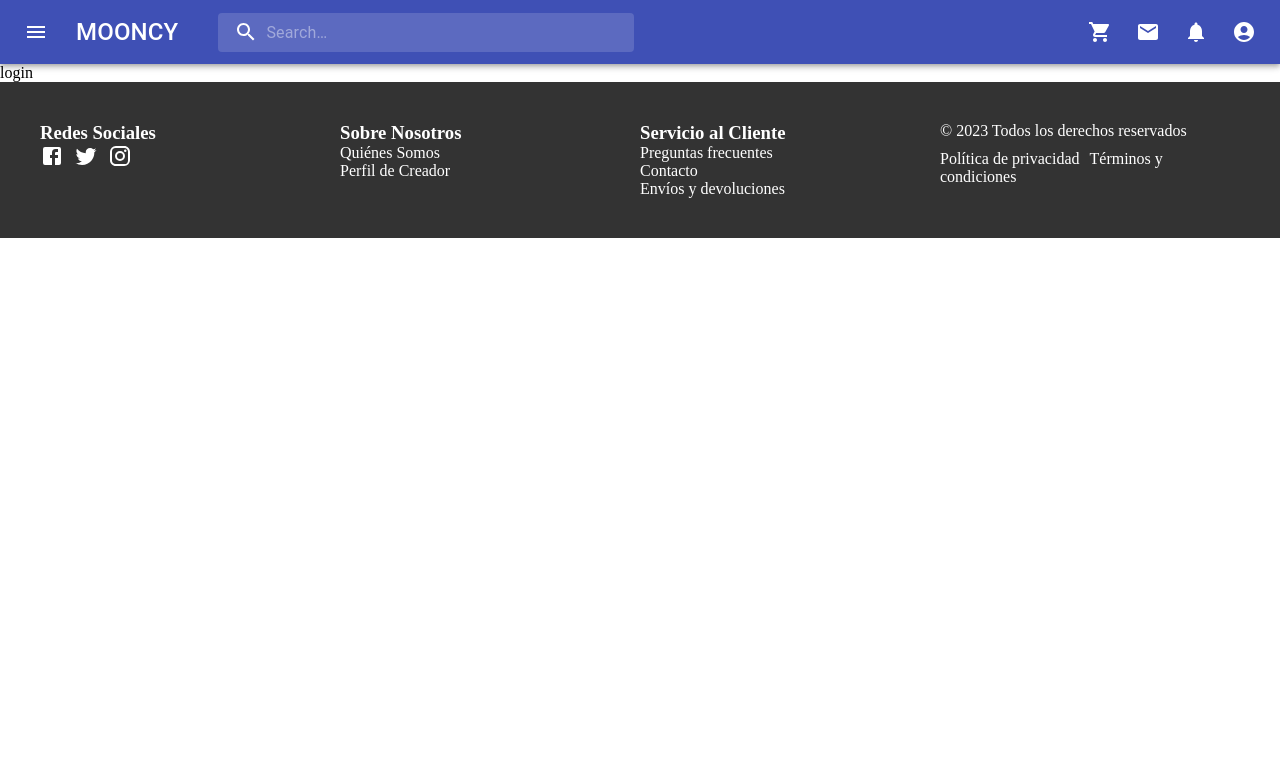
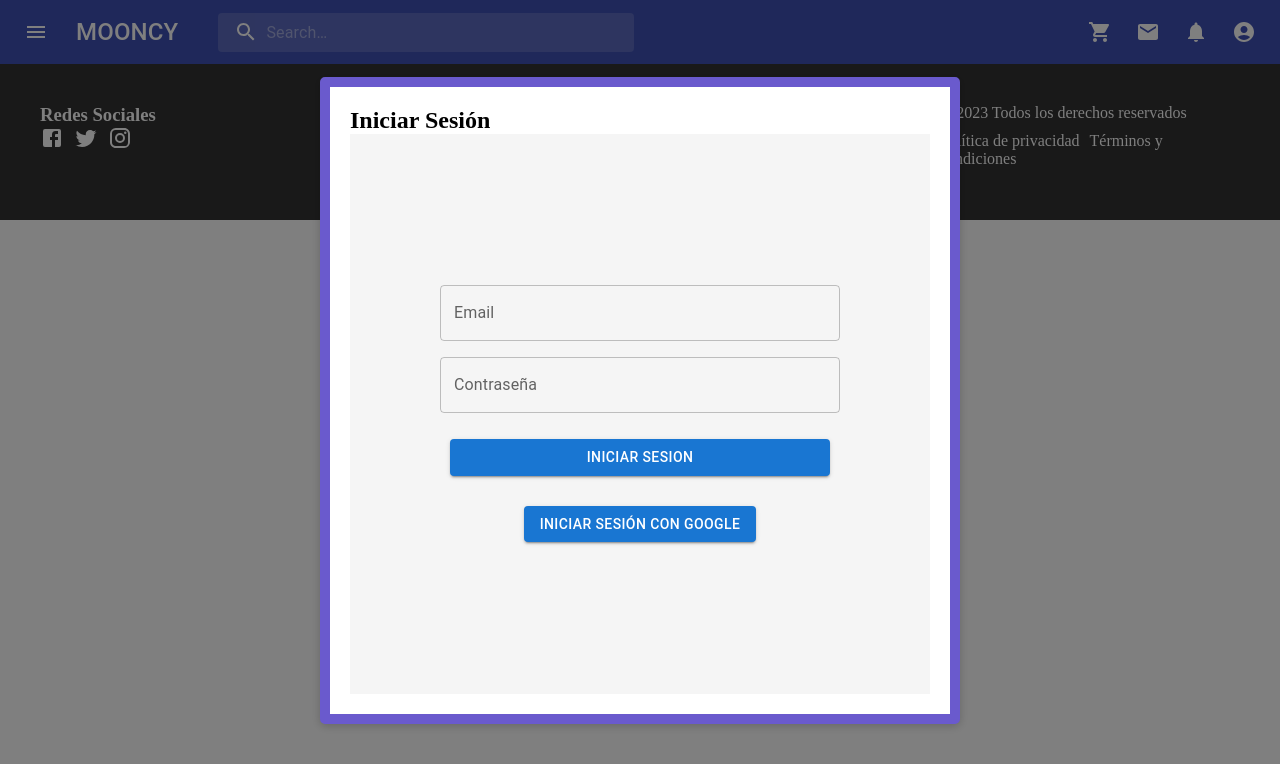
Before and after one commit to joaquinGV/Ecommerce-StarJewerly, a React (Vite) app in the folder React-StarJewerlyProject/: page /Ecommerce-StarJewerly/login in a window 1280 px wide. Shown: the top 764 px of the page. Built offline with nearby package versions, Linux system fonts and the light colour scheme; no server answers.

Commit message:
Creacion de cuenta e inicio de sesion actualizado

```diff
--- a/React-StarJewerlyProject/src/components/page/checkout/Checkout.jsx
+++ b/React-StarJewerlyProject/src/components/page/checkout/Checkout.jsx
@@ -33,7 +33,7 @@ const CheckoutContainer = () => {
       const order = {
         buyer: {
           name: user.displayName,
-          phone: user.uid,
+          phone: user.phoneNumber,
           email: user.email,
         },
         items: cart,
@@ -67,11 +67,10 @@ const CheckoutContainer = () => {
 
   return (
     <>
-      {user ? (
+      {orderId ? (
         <div className="checkout-container">
           <h1 className="checkout-title">Compra realizada</h1>
           <div className="order-info">
-            {orderId ? (
             <div>
               <h3 className="success-message">Gracias por su compra.</h3>
               <h4>Su número de compra es: {orderId}</h4>
@@ -79,16 +78,18 @@ const CheckoutContainer = () => {
                 Volver a comprar
               </Link>
             </div>
-            ) : (
-              <p className="processing-message">Procesando...</p>
-            )}
           </div>
         </div>
       ) : (
-        <CheckLoginContainer />
+        <>
+          {cart.length > 0 ? (
+            !user && <CheckLoginContainer />
+          ) : (
+            <p>Nada que mostrar</p>
+          )}
+        </>
       )}
     </>
   );
 };
-
 export default CheckoutContainer;
--- /dev/null
+++ b/React-StarJewerlyProject/src/components/page/login/login.css
@@ -0,0 +1,30 @@
+.popup-overlay {
+    position: fixed;
+    top: 0;
+    left: 0;
+    width: 100%;
+    height: 100%;
+    background-color: rgba(0, 0, 0, 0.5);
+    display: flex;
+    justify-content: center;
+    align-items: center;
+  }
+
+  .popup-content {
+    background-color: white;
+    padding: 20px;
+    border-radius: 5px;
+    box-shadow: 0px 2px 10px rgba(0, 0, 0, 0.2);
+  }
+
+  .form-container {
+    padding: 40px;
+    display: flex;
+    flex-direction: column;
+    align-items: center;
+    justify-content: center;
+    min-height: 70vh;
+    background-color: #f5f5f5;
+    text-align: center;
+    width: auto;
+  }
--- a/React-StarJewerlyProject/src/components/page/login/login.jsx
+++ b/React-StarJewerlyProject/src/components/page/login/login.jsx
@@ -1,5 +1,96 @@
-const login = () => {
-  return <div>login</div>;
+import { Button, TextField } from "@mui/material";
+import { useFormik } from "formik";
+import * as Yup from "yup";
+import { useContext } from "react";
+import {} from "../../../context/CartContext";
+import { UserContext } from "../../../context/UserContext"; // Importa el contexto de usuario
+// import GoogleIcon from "@mui/icons-material/Google";
+import "./login.css";
+
+const Login = ({ onClose }) => {
+  const { loginGoogle, loginSession } = useContext(UserContext);
+
+  const handleOverlayClick = (e) => {
+    if (e.target.classList.contains("popup-overlay")) {
+      onClose();
+    }
+  };
+
+  const { handleSubmit, handleChange, errors, values, touched, handleBlur } =
+    useFormik({
+      initialValues: {
+        email: "",
+        password: "",
+      },
+      onSubmit: (data) => {
+        console.log(data);
+        loginSession(data.email, data.password);
+      },
+      validationSchema: Yup.object({
+        email: Yup.string()
+          .email("Ingrese un email válido")
+          .required("Este campo es obligatorio"),
+        password: Yup.string()
+          .required("Este campo es obligatorio")
+          .min(6, "La contraseña debe tener al menos 6 caracteres")
+          .matches(
+            /^(?=.*\d)(?=.*[!@#$%^&*])(?=.*[a-z])(?=.*[A-Z]).{6,15}$/,
+            "La contraseña debe contener diferentes tipos de caracteres"
+          ),
+      }),
+      validateOnChange: false,
+      validateOnBlur: true,
+    });
+
+  return (
+    <div className="popup-overlay" onClick={handleOverlayClick}>
+      <div className="popup-content">
+        <h2>Iniciar Sesión</h2>
+        {/* Aquí agregarías el formulario de inicio de sesión */}
+        {/* <button onClick={onClose}>Cerrar</button> */}
+
+        <div className="form-container">
+          <form className="registration-form" onSubmit={handleSubmit}>
+            <TextField
+              label="Email"
+              variant="outlined"
+              name="email"
+              error={touched.email && !!errors.email}
+              onBlur={handleBlur}
+              onChange={handleChange}
+              value={values.email}
+              helperText={touched.email && errors.email}
+            />
+            <TextField
+              label="Contraseña"
+              variant="outlined"
+              name="password"
+              type="password"
+              error={touched.password && !!errors.password}
+              onBlur={handleBlur}
+              onChange={handleChange}
+              value={values.password}
+              helperText={touched.password && errors.password}
+            />
+            <Button type="submit" variant="contained" sx={{ margin: "10px" }}>
+              Iniciar Sesion
+            </Button>
+          </form>
+
+          <div className="google-login">
+            <Button
+              onClick={loginGoogle}
+              variant="contained"
+              className="google-button"
+            >
+              {/* <GoogleIcon /> */}
+              Iniciar sesión con Google
+            </Button>
+          </div>
+        </div>
+      </div>
+    </div>
+  );
 };
 
-export default login;
+export default Login;
--- a/React-StarJewerlyProject/src/components/page/register/Register.css
+++ b/React-StarJewerlyProject/src/components/page/register/Register.css
@@ -1,3 +1,24 @@
+.popup-overlay {
+  position: fixed;
+  top: 0;
+  left: 0;
+  width: 100%;
+  height: 100%;
+  background-color: rgba(0, 0, 0, 0.5);
+  display: flex;
+  justify-content: center;
+  align-items: center;
+}
+
+.popup-content {
+  background-color: white;
+  padding: 20px;
+  border-radius: 5px;
+  box-shadow: 0px 2px 10px rgba(0, 0, 0, 0.2);
+  width: 50%;
+  border: 10px solid slateblue
+}
+
 .form-container {
     padding: 40px;
     display: flex;
@@ -7,6 +28,7 @@
     min-height: 70vh;
     background-color: #f5f5f5;
     text-align: center;
+    width: auto;
   }
 
   .order-confirmation {
@@ -45,7 +67,12 @@
     }
 
     .registration-form {
-      max-width: 100%;
+      max-width: 150%;
       padding: 0 20px;
     }
+
+    .popup-content {
+      width: 95%;
+      border: 5px solid slateblue
+    }
   }
--- a/React-StarJewerlyProject/src/components/page/register/Register.jsx
+++ b/React-StarJewerlyProject/src/components/page/register/Register.jsx
@@ -1,62 +1,44 @@
 import { Button, TextField } from "@mui/material";
 import { useFormik } from "formik";
 import * as Yup from "yup";
-import { useContext, useState } from "react";
-import { Link } from "react-router-dom";
-import { CartContext } from "../../../context/CartContext";
-import {
-  addDoc,
-  collection,
-  serverTimestamp,
-  updateDoc,
-  doc,
-} from "firebase/firestore";
-// import { UserContext } from "../../../context/UserContext"; // Importa el contexto de usuario
+import { useContext } from "react";
+import {} from "../../../context/CartContext";
+import { UserContext } from "../../../context/UserContext"; // Importa el contexto de usuario
 import "./Register.css"; // Importa los estilos
-import { database } from "../../../../firebaseConfig";
 // import GoogleIcon from "@mui/icons-material/Google";
 
-const Register = () => {
-  const { cart, getTotalPrice } = useContext(CartContext);
-  const [orderId, setOrderId] = useState("");
-  // const { loginGoogle } = useContext(UserContext); // Importa la función loginGoogle
+const Register = ({ onClose, login }) => {
+  const { registerUser } = useContext(UserContext); // Importa la función loginGoogle
 
-  let total = getTotalPrice();
+  const handleOverlayClick = (e) => {
+    if (e.target.classList.contains("popup-overlay")) {
+      onClose();
+    }
+  };
+
+  const handleLoginButtonClick = () => {
+    onClose(); // Cierra la ventana emergente
+    login();
+  };
 
   const { handleSubmit, handleChange, errors, values, touched, handleBlur } =
     useFormik({
       initialValues: {
         name: "",
+        phone: "",
         email: "",
         password: "",
         repasword: "",
       },
       onSubmit: (data) => {
-        let order = {
-          buyer: data,
-          items: cart,
-          total,
-          date: serverTimestamp(),
-        };
-
-        // Crear orden en firebase
-
-        const ordersCollection = collection(database, "orders");
-        addDoc(ordersCollection, order).then((res) => setOrderId(res.id));
-        // .catch((err) => console.log("Error adding doc:", err));
-
-        // Crear cambio de stock en Firebase
-        cart.forEach((element) => {
-          updateDoc(doc(database, "products", element.id), {
-            stock: element.stock - element.quantity,
-          });
-        });
+        console.log(data);
+        registerUser(data.email, data.password);
       },
       validationSchema: Yup.object({
         name: Yup.string()
           .required("Este campo es obligatorio")
           .min(3, "El nombre debe tener al menos 3 caracteres")
-          .max(10),
+          .max(20),
         email: Yup.string()
           .email("Ingrese un email válido")
           .required("Este campo es obligatorio"),
@@ -76,14 +58,9 @@ const Register = () => {
     });
 
   return (
+    <div className="popup-overlay" onClick={handleOverlayClick}>
+      <div className="popup-content">
         <div className="form-container">
-      {orderId ? (
-        <div className="order-confirmation">
-          <h3>Gracias por su compra</h3>
-          <h4>Su número de compra es: {orderId}</h4>
-          <Link to="/Ecommerce-StarJewerly/tienda">Volver al menú</Link>
-        </div>
-      ) : (
           <form className="registration-form" onSubmit={handleSubmit}>
             <TextField
               label="Nombre"
@@ -142,7 +119,7 @@ const Register = () => {
               Registrarse
             </Button>
           </form>
-      )}
+
           {/* <div className="google-login">
         <Button
           onClick={loginGoogle}
@@ -155,8 +132,10 @@ const Register = () => {
       </div> */}
           <p>
             ¿Ya tienes una cuenta? &nbsp;
-        <Link to="/Ecommerce-StarJewerly/login">Iniciar sesión</Link>
+            <button onClick={handleLoginButtonClick}>Iniciar sesión</button>
           </p>
+        </div>
+      </div>
     </div>
   );
 };
--- a/React-StarJewerlyProject/src/routes/routes.js
+++ b/React-StarJewerlyProject/src/routes/routes.js
@@ -3,10 +3,10 @@ import Register from "../components/page/register/Register";
 import home from "../components/page/home/home";
 import ItemDetail from "../components/page/itemDetail/ItemDetail";
 import ItemListContainer from "../components/page/itemList/ItemListContainer";
-import login from "../components/page/login/login";
 import Profile from "../components/page/profile/Profile";
 import Checkout from "../components/page/checkout/Checkout";
 import CheckLoginContainer from "../components/page/checkLogin/CheckLoginContainer";
+import Login from "../components/page/login/login";
 
 export const routes = [
   {
@@ -22,7 +22,7 @@ export const routes = [
   {
     id: "login",
     path: "/Ecommerce-StarJewerly/login",
-    Element: login,
+    Element: Login,
   },
   {
     id: "store",
```
Also changed, not shown: React-StarJewerlyProject/firebaseConfig.js (+15 -4 lines), React-StarJewerlyProject/src/components/page/cart/CartContainer.jsx (+8 -1 lines), React-StarJewerlyProject/src/components/page/checkLogin/CheckLoginContainer.jsx (+22 -22 lines), React-StarJewerlyProject/src/components/page/checkLogin/checkLoginContainer.css (+24 -10 lines), React-StarJewerlyProject/src/context/UserContext.jsx (+37 -5 lines). Lines whose indentation alone changed are shown as unchanged.
